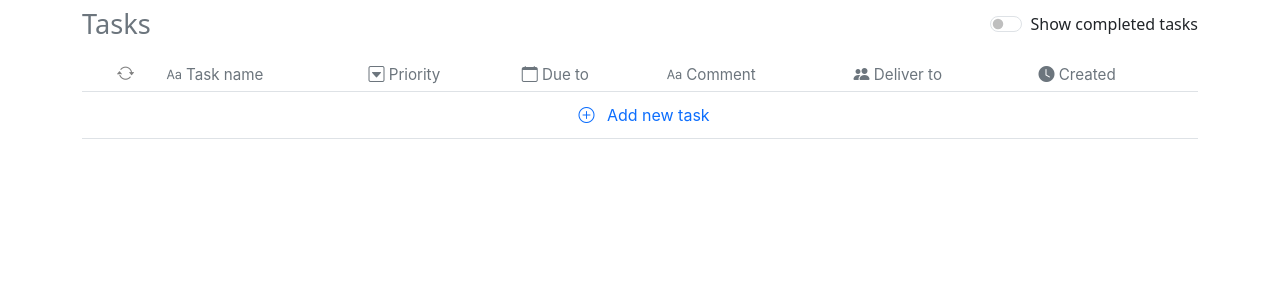
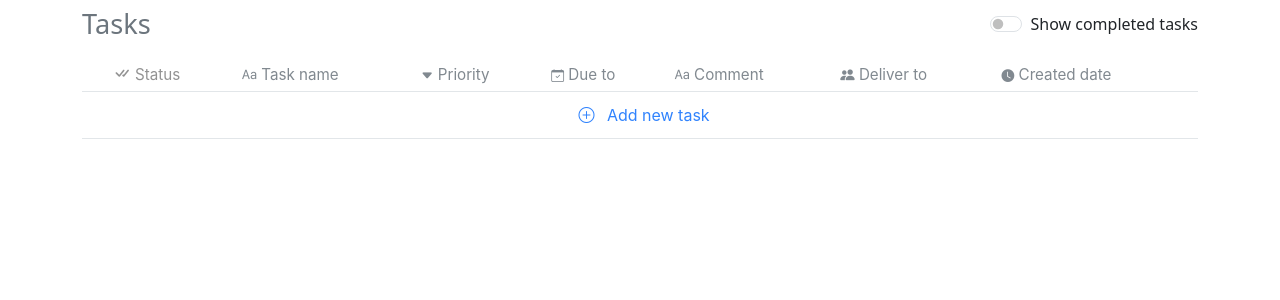
Before and after one commit to andrea-pollastro/todo, a Django app: page /tasks/ in a window 1280 px wide. Shown: the part 65-365 px from the top of the page. Run offline with Django 5.2, Linux system fonts and the light colour scheme; data that the repository does not hold is empty; some libraries are stand-ins or nearby versions.

Commit message:
style changes

```diff
--- a/todowebapp/todolist/static/todolist/css/my-table.css
+++ b/todowebapp/todolist/static/todolist/css/my-table.css
@@ -2,16 +2,15 @@
   font-family: -apple-system, BlinkMacSystemFont, "Segoe UI",
                Helvetica, "Apple Color Emoji", Arial, sans-serif,
                "Segoe UI Emoji", "Segoe UI Symbol";
-  font-weight: 400;
   color: #2f3437;
   font-size: 0.95rem;
+  opacity: 0.85;
 }
 
 /* HEADER */
 .my-table thead th {
   color: grey;
-  font-weight: normal;
-  font-size: 0.95rem;
+  font-weight: 400;
 }
 .my-table thead th i {
   color: inherit;
@@ -38,7 +37,7 @@
   display: inline-block;
   padding: 2px 10px;
   border: none;
-  border-radius: 999px;   /* full pill shape */
+  border-radius: 999px;
   font-size: 0.8rem;
   font-weight: 600;
   line-height: 1.3;
--- a/todowebapp/todolist/templates/list_todo.html
+++ b/todowebapp/todolist/templates/list_todo.html
@@ -25,13 +25,13 @@
       <tr>
         <th scope="col"></th>
         <th scope="col"></th>
-        <th scope="col"><i class="bi bi-arrow-repeat" style="font-size:1.1rem"></i></th>
+        <th scope="col"><i class="bi bi-check-all" style="font-size:1.1rem"></i> Status</th>
         <th scope="col" class="text-secondary"><i class="bi bi-type" style="font-size:1rem"></i> Task name</th>
-        <th scope="col" class="text-secondary"><i class="bi bi-caret-down-square" style="font-size:1rem"></i> Priority</th>
-        <th scope="col" class="text-secondary"><i class="bi bi-calendar" style="font-size:1rem"></i> Due to</th>
+        <th scope="col" class="text-secondary"><i class="bi bi-caret-down-fill" style="font-size:0.8rem"></i> Priority</th>
+        <th scope="col" class="text-secondary"><i class="bi bi-calendar-check" style="font-size:0.8rem"></i> Due to</th>
         <th scope="col" class="text-secondary"><i class="bi bi-type" style="font-size:1rem"></i> Comment</th>
-        <th scope="col" class="text-secondary"><i class="bi bi-people-fill" style="font-size:1rem"></i> Deliver to</th>
-        <th scope="col" class="text-secondary"><i class="bi bi-clock-fill" style="font-size:1rem"></i> Created</th>
+        <th scope="col" class="text-secondary"><i class="bi bi-people-fill" style="font-size:0.9rem"></i> Deliver to</th>
+        <th scope="col" class="text-secondary"><i class="bi bi-clock-fill" style="font-size:0.8rem"></i> Created date</th>
       </tr>
     </thead>
     <tbody>
```
